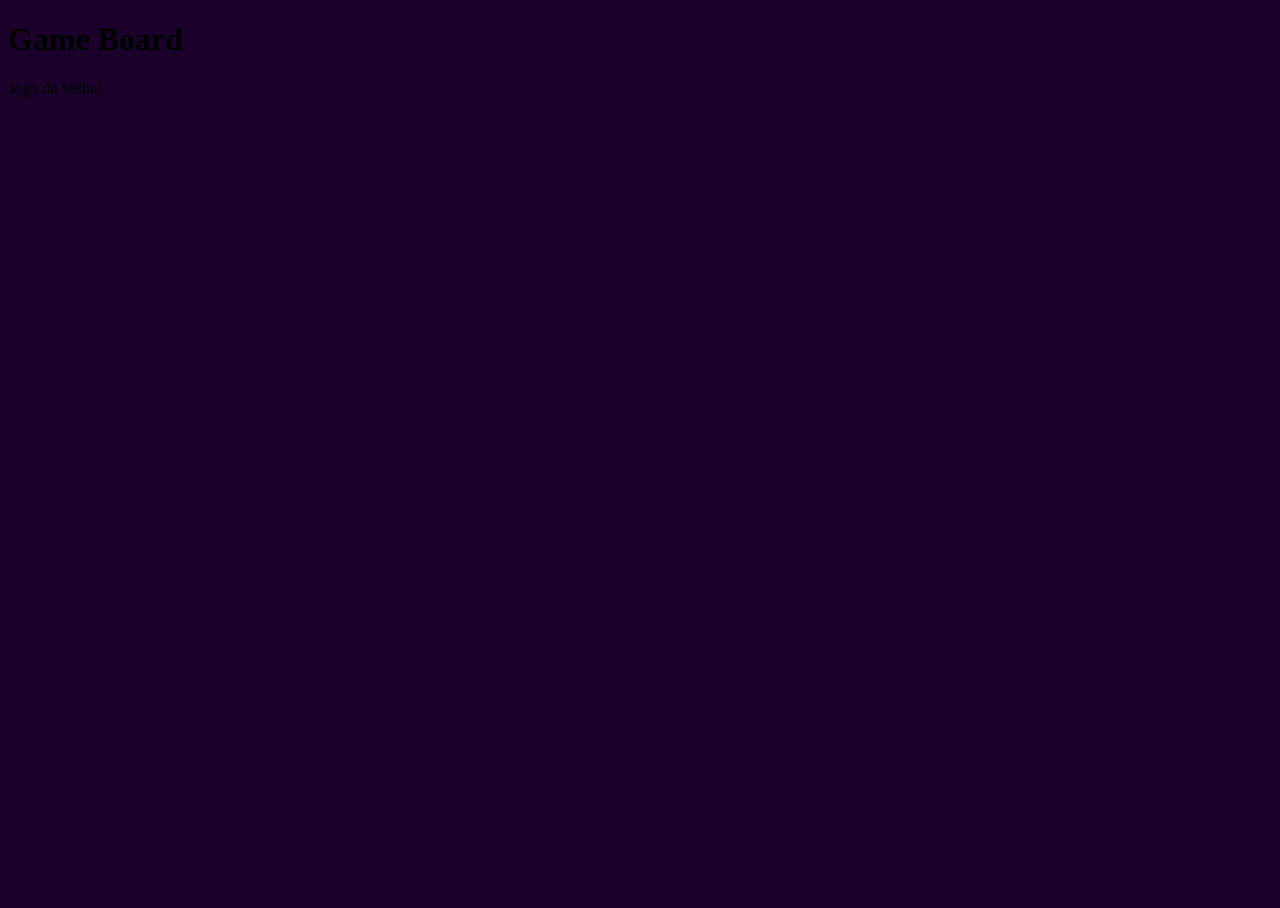
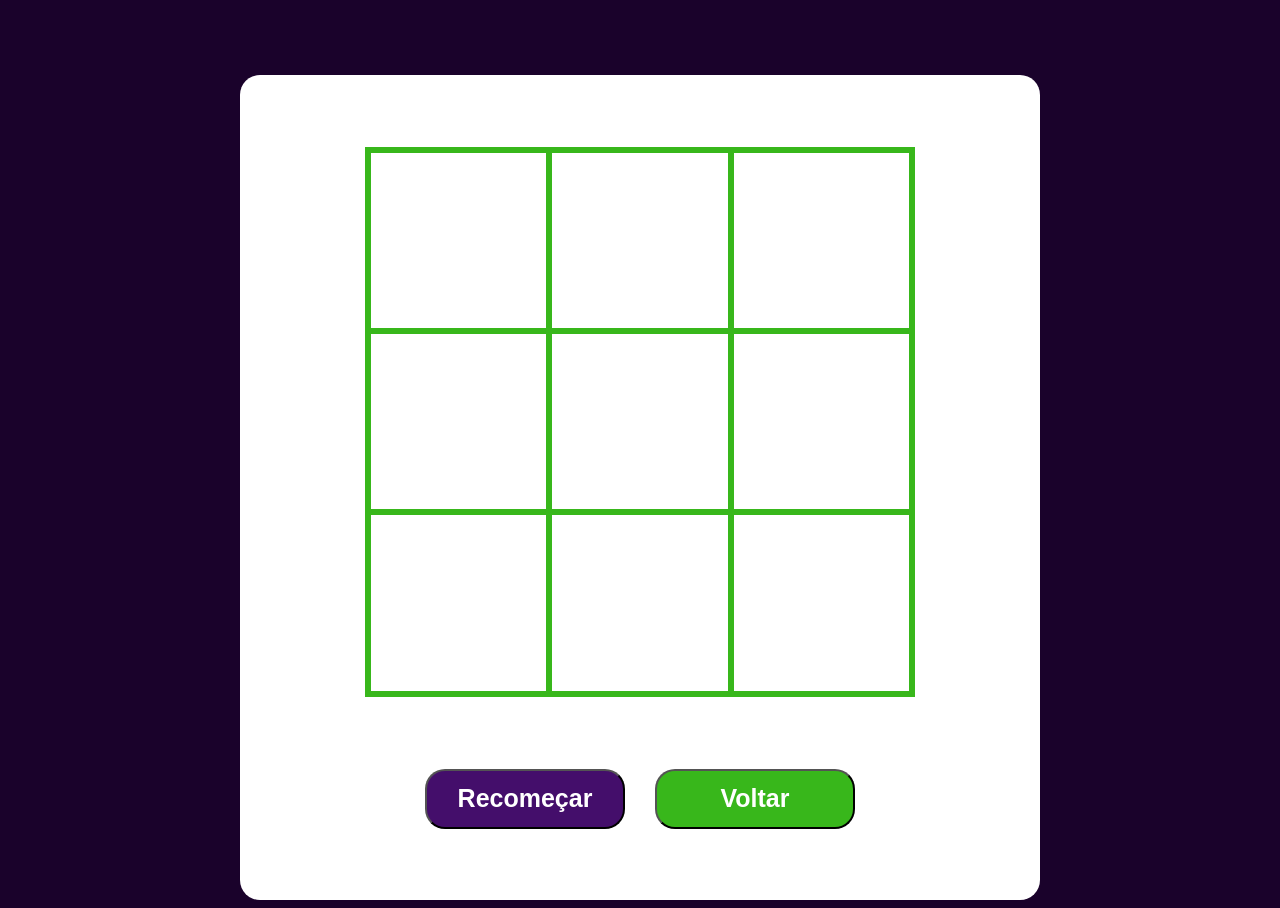
Before and after one commit to LuMedeir/Jogo_da_Velha-frontend, a Vue app: page /game in a window 1280 px wide. Before the commit the page ends 800 px from the top, so only its background shows below. Built offline with nearby package versions, Linux system fonts and the light colour scheme.

Commit message:
game page layout

```diff
--- a/src/components/Game.vue
+++ /dev/null
@@ -1,17 +0,0 @@
-<!-- src/components/Game.vue -->
-<template>
-  <div class="game-div">
-    <h1>Game Board</h1>
-    <p>Jogo da Velha!</p>
-  </div>
-</template>
-
-<script>
-export default {
-  name: 'GameBoard',  // Alterado para "GameBoard"
-};
-</script>
-
-<style scoped>
-/* Estilos para a página do jogo */
-</style>
--- /dev/null
+++ b/src/components/GameBoard.vue
@@ -0,0 +1,115 @@
+<template>
+  <div class="game-div">
+    <div class="game-container">
+      <table class="game-board">
+        <tr>
+          <td @click="makeMove(0)" class="cell"></td>
+          <td @click="makeMove(1)" class="cell"></td>
+          <td @click="makeMove(2)" class="cell"></td>
+        </tr>
+        <tr>
+          <td @click="makeMove(3)" class="cell"></td>
+          <td @click="makeMove(4)" class="cell"></td>
+          <td @click="makeMove(5)" class="cell"></td>
+        </tr>
+        <tr>
+          <td @click="makeMove(6)" class="cell"></td>
+          <td @click="makeMove(7)" class="cell"></td>
+          <td @click="makeMove(8)" class="cell"></td>
+        </tr>
+      </table>
+      <p id="status"></p>
+      <div class="home-buttons">
+        <button class="buttons game-reset" @click="resetGame">Recomeçar</button>
+        <button class="buttons home-page" @click="comeback">Voltar</button>
+      </div>
+    </div>
+  </div>
+</template>
+
+<script setup>
+  import { useRouter } from 'vue-router';
+
+  const router = useRouter();
+  const comeback = () => {
+    router.push({ name: 'HomePage' });
+  };
+
+  const resetGame = () => {
+    //
+  };
+  const makeMove = (index) => {
+    console.log(`Célula ${index} clicada`);
+  };
+
+</script>
+
+<style scoped>
+.game-div {
+  display: flex;
+  justify-content: center;
+  align-items: center;
+  margin-top: 75px;
+  flex-direction:
+}
+
+.game-container {
+  display: flex;
+  flex-direction: column;
+  justify-content: center;
+  align-items: center;
+  justify-content: center;
+  width: 800px;
+  height: 825px;
+  background-color: white;
+  border-radius: 20px;
+  gap: 20px;
+
+}
+
+.game-board {
+  border-collapse: collapse;
+  width: 550px;
+  height: 550px;
+  background-color: white;
+}
+
+.game-board td {
+  border: 6px solid #38b71b;
+  text-align: center;
+  font-size: 24px;
+  cursor: pointer;
+}
+
+.cell {
+  width: 100px;
+  height: 100px;
+}
+
+.cell:hover {
+  background-color: #ddd;
+}
+
+.home-buttons {
+  display: flex;
+  justify-content: center;
+  gap: 30px;
+}
+
+.buttons {
+  font-size: 25px;
+  font-weight: 600;
+  color: rgb(255, 255, 255);
+  width: 200px;
+  height: 60px;
+  border-radius: 20px;
+}
+
+.game-reset {
+  background-color: #440e6b;
+}
+
+.home-page {
+  background-color: #38b71b;
+}
+</style>
--- a/src/router/index.js
+++ b/src/router/index.js
@@ -1,7 +1,7 @@
 // src/router/index.js
 import { createRouter, createWebHistory } from 'vue-router';
 import HomePage from '../components/HomePage.vue';  // Importando HomePage
-import GameBoard from '../components/Game.vue';  // Importando GameBoard
+import GameBoard from '../components/GameBoard.vue';  // Importando GameBoard
 import GameHistory from '../components/GameHistory.vue';  // Importando GameHistory
 
 const routes = [
```
Also changed, not shown: 1 other file (tests, documents, lock files or other folders).
